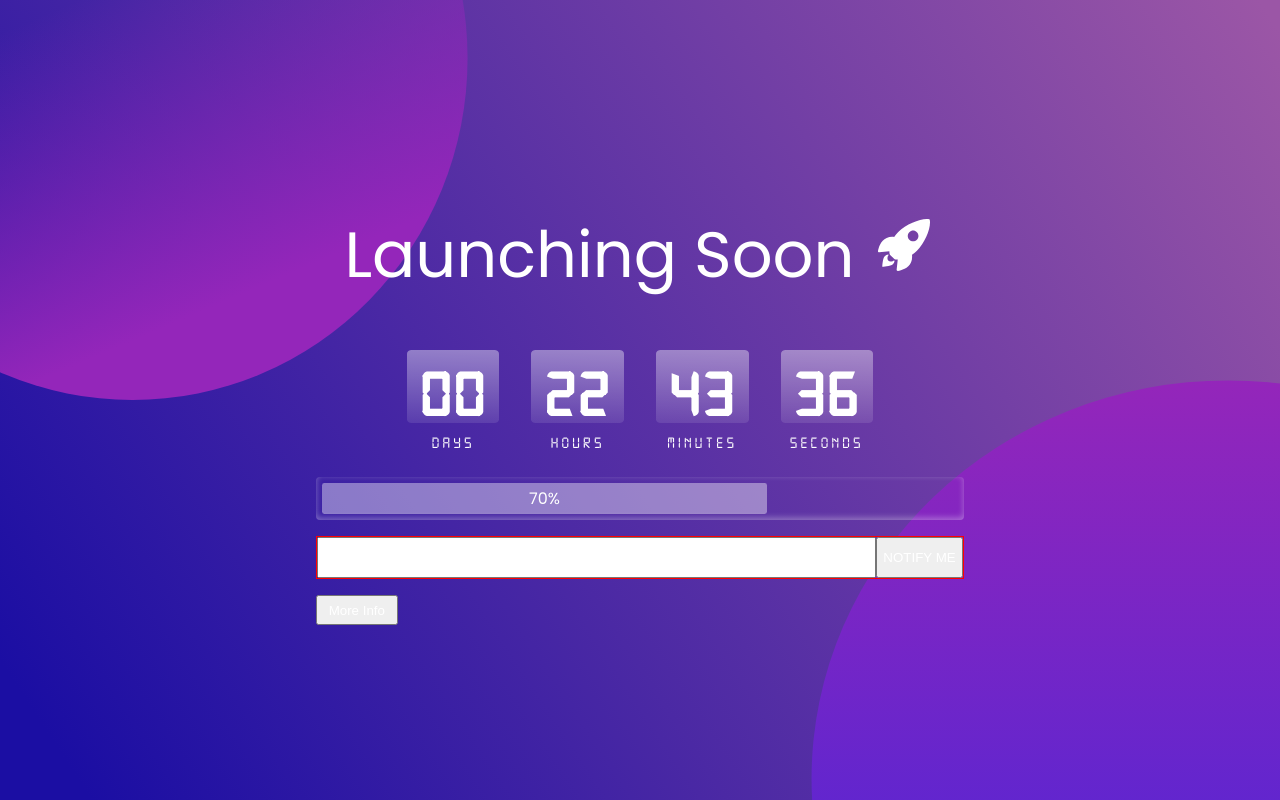
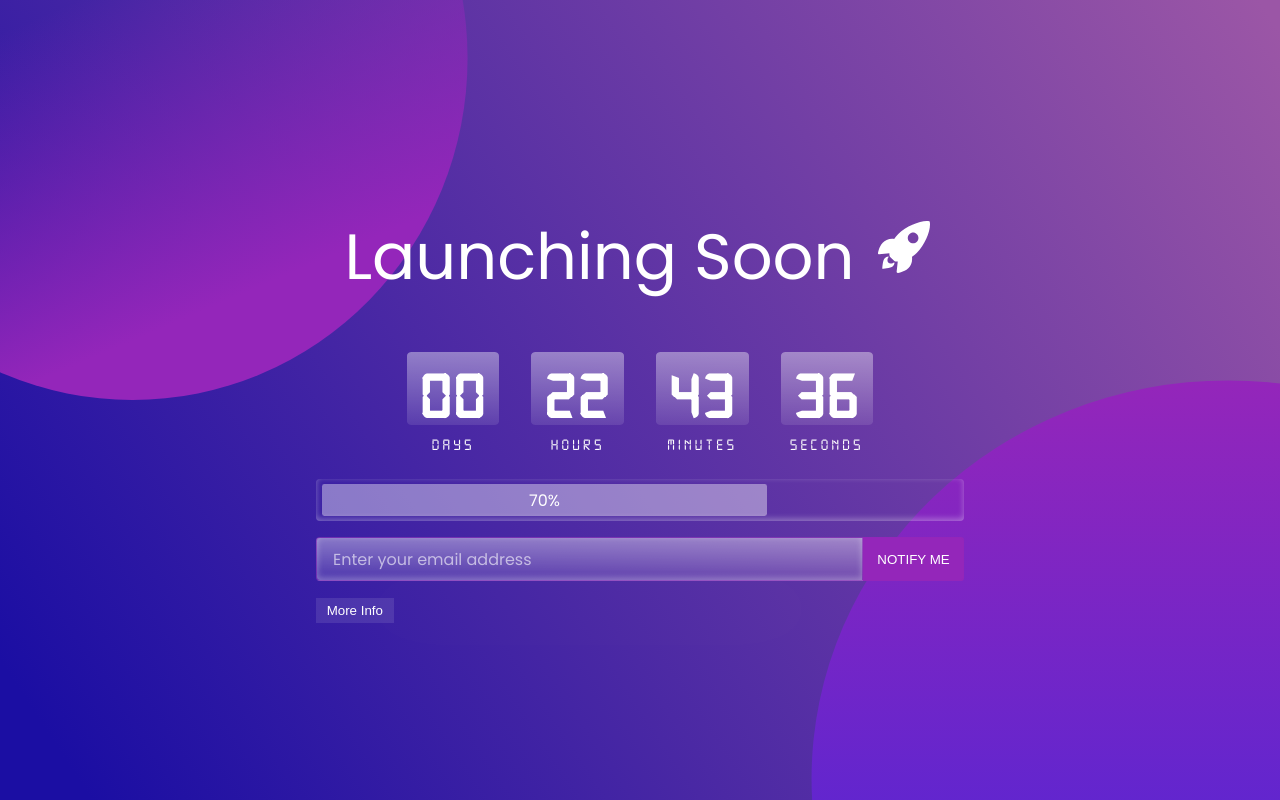
Before and after one commit to HafizulHaque/Coming-Soon-Page, a Next.js app: page / in a window 1280 px wide. Built offline with nearby package versions, Linux system fonts and the light colour scheme.

Commit message:
Notify component done

```diff
--- a/src/app/components/CommingSoon.module.css
+++ b/src/app/components/CommingSoon.module.css
@@ -19,4 +19,7 @@
 
 .btn {
   padding: .4em .8em;
+  background-color: rgba(255, 255, 255, .1);
+  outline: none;
+  border: 0;
 }
--- a/src/app/components/Notify.jsx
+++ b/src/app/components/Notify.jsx
@@ -14,8 +14,15 @@ const Notify = () => {
   return (
     <div className={style.container}>
       <div className={style.parent}>
-        <input className={style.input} type="email" value={email} onChange={e => setEmail(e.target.value)}/>
-        <button className={style.btn} onClick={handleSubmit}>NOTIFY ME</button>
+        <input
+          className={style.input}
+          type="email"
+          placeholder='Enter your email address'
+          value={email}
+          onChange={e => setEmail(e.target.value)}/>
+        <button
+          className={style.btn}
+          onClick={handleSubmit}>NOTIFY ME</button>
       </div>
       <p className={style.msg}></p>
     </div>
--- a/src/app/components/Notify.module.css
+++ b/src/app/components/Notify.module.css
@@ -4,19 +4,34 @@
 
 .parent {
   display: flex;
-  border: 1px solid red;
-
 }
 
 .input {
-  padding: .4em;
+  padding: .5em 1em;
   flex: 1 1 80%;
   font-size: inherit;
   font-family: inherit;
+  box-shadow: rgba(255, 255, 255, 0.25) 0px 50px 100px -20px, rgba(255, 255, 255, 0.3) 0px 30px 60px -30px, rgba(255, 255, 255, 0.35) 0px -2px 6px 0px inset;
+  border: 0;
+  outline: none;
+  background: linear-gradient(180deg, rgba(255, 255, 255, 0.40) 0%, rgba(255, 255, 255, 0.10) 100%);
+  border-top-left-radius: .25em;
+  border-bottom-left-radius: .25em;
+  border: 1px solid rgba(148, 38, 186, .5);
+}
+
+.input::placeholder {
+  color: rgba(255, 255, 255, 0.6)
 }
 
 .btn {
-  padding: .4em;
+  padding: 1em;
+  background-color: #9426BA;
+  border: 0;
+  outline: none;
+  border: 1px solid rgba(148, 38, 186, .5);
+  border-top-right-radius: .25em;
+  border-bottom-right-radius: .25em;
 }
 
 .msg {
```
